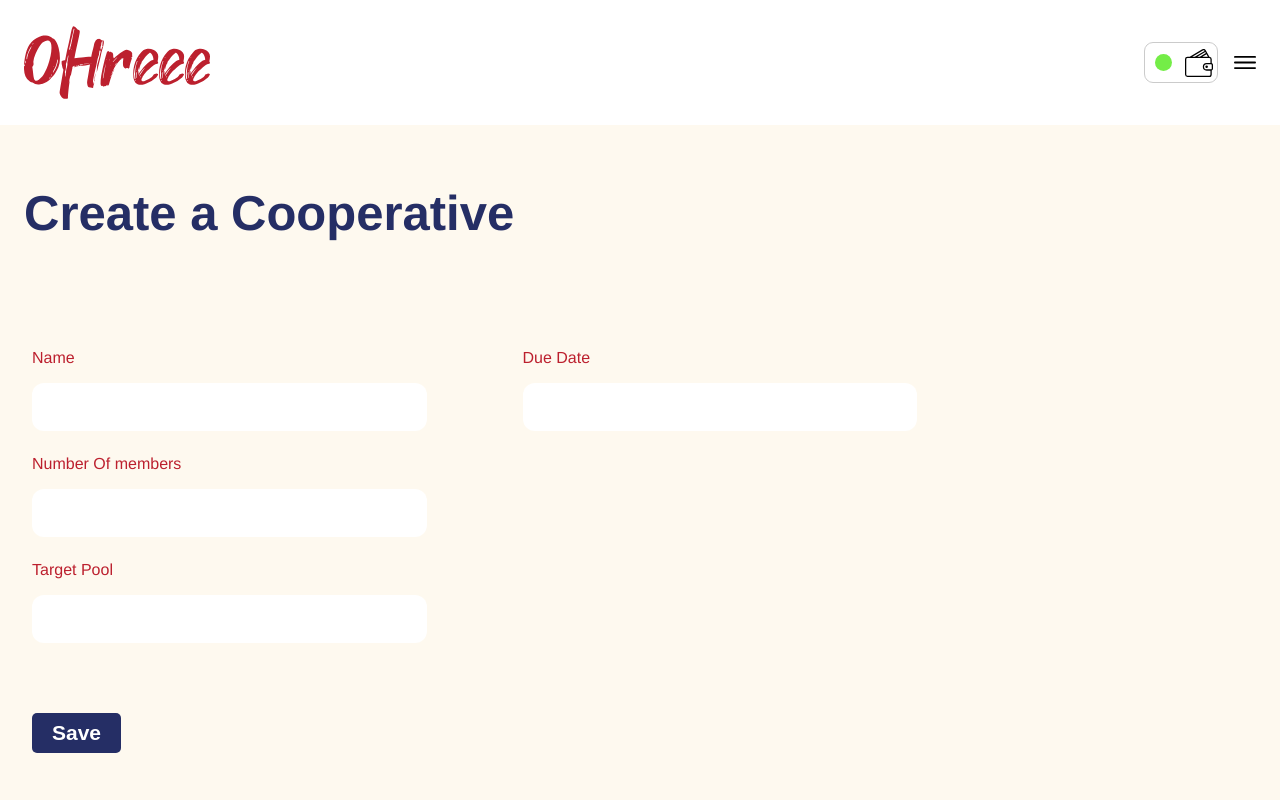
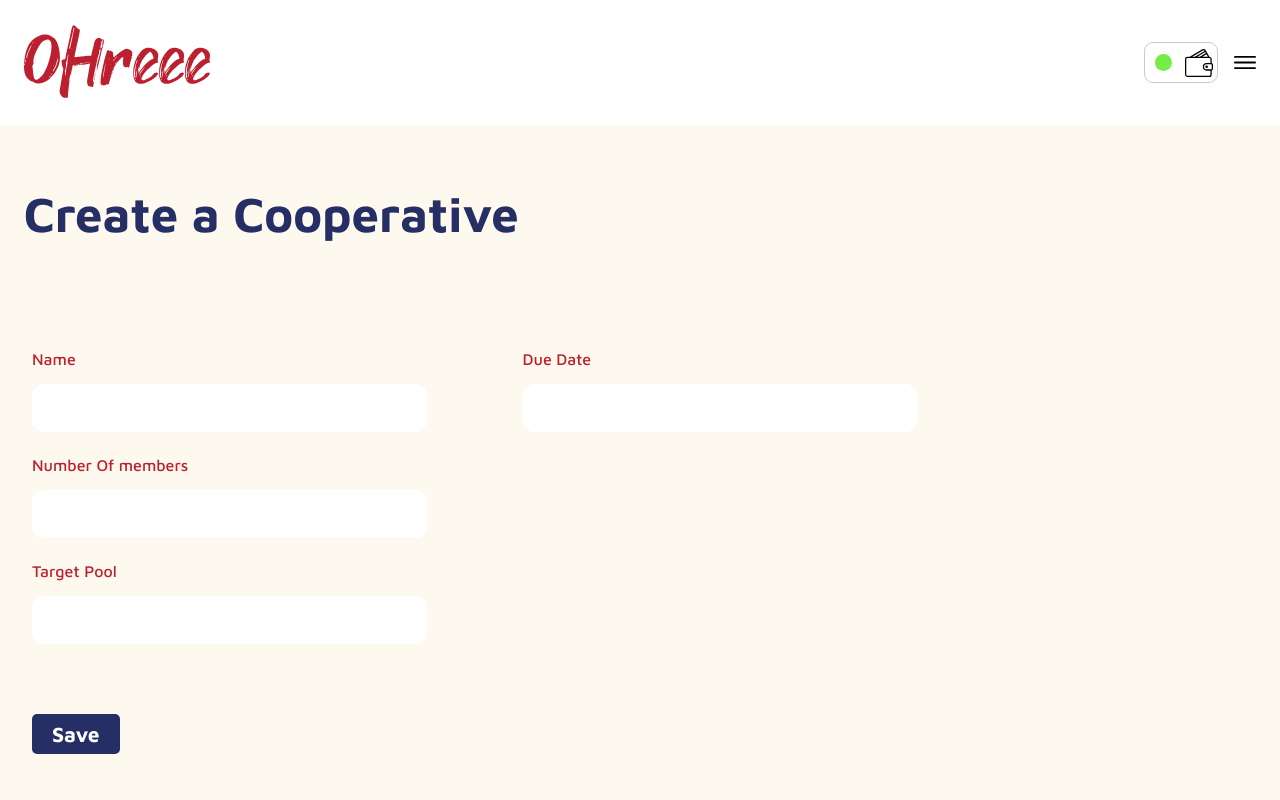
Before and after one commit to ohreee/pool-frontend, a Vue app: page /create-cooperative in a window 1280 px wide. Shown: the top 800 px of the page. Built offline with nearby package versions, Linux system fonts and the light colour scheme.

Commit message:
added font

```diff
--- a/public/index.css
+++ b/public/index.css
@@ -27,6 +27,9 @@ textarea {
 }
 
 
+*{
+  font-family: "Maven Pro", sans-serif !important;
+}
 
 div {
   -webkit-tap-highlight-color: rgba(0, 0, 0, 0);
--- a/src/components/Navbar.vue
+++ b/src/components/Navbar.vue
@@ -57,7 +57,10 @@
       <div class="ohr-row ohr-v-center ohr-h-100">
         <div class="ohr-col-8 ohr-v-center ohr-no-gutter ">
           <div class="ohr-row ohr-v-center ohr-h-100 ohr-left ohr-no-gutter">
+        <router-link to="/home">
+
             <img alt="logo" class="ohr-logo" src="@/assets/logo.svg" />
+        </router-link>
             <img
               @click="handleToggleDrawer"
               alt="menu"
@@ -95,11 +98,14 @@
       <div class="ohr-row ohr-v-center ohr-h-100">
         <div class="ohr-col-8 ohr-v-center ohr-no-gutter ">
           <div class="ohr-row ohr-v-center ohr-h-100 ohr-left ohr-no-gutter">
+        <router-link to="/home">
+
             <img
               alt="logo"
               class="ohr-logo-desktop"
               src="@/assets/logo-desktop.svg"
             />
+        </router-link>
           </div>
         </div>
         <div class="ohr-col-4 ohr-v-center ohr-right ohr-no-gutter">
```
